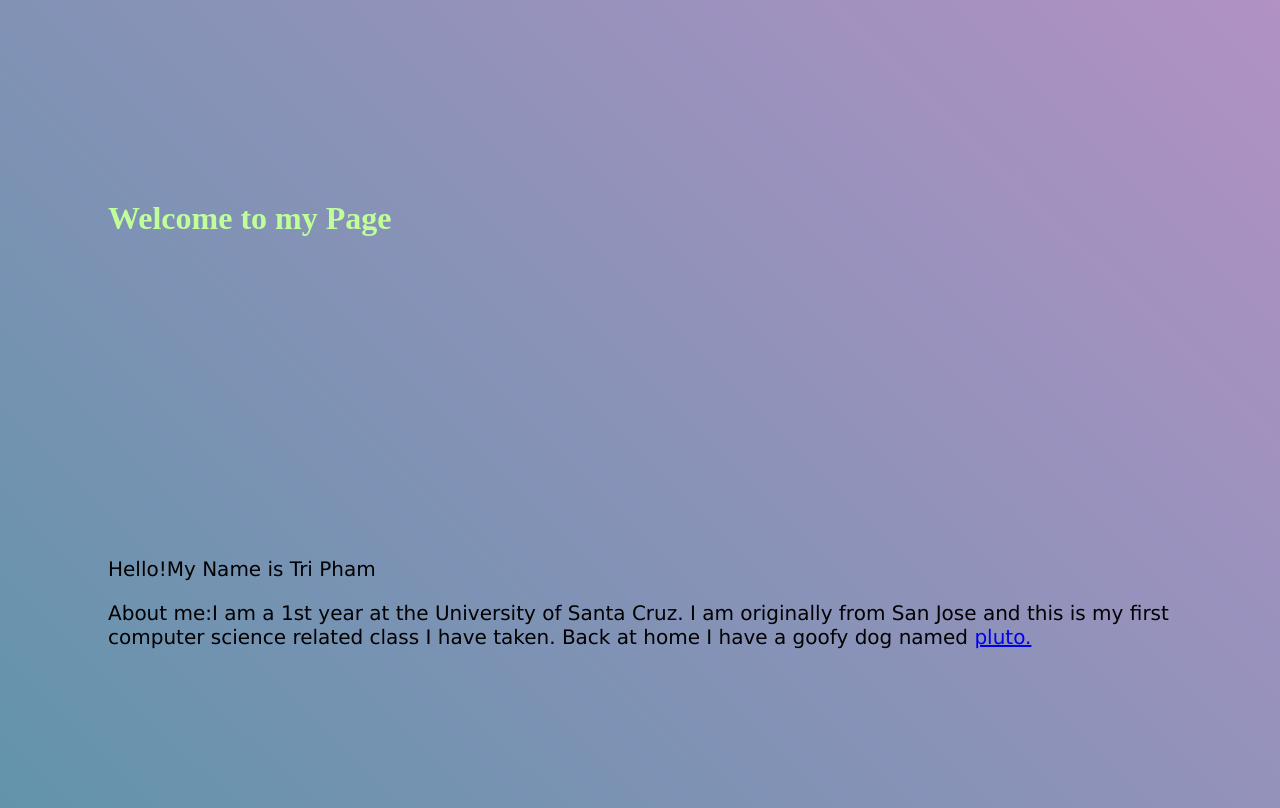
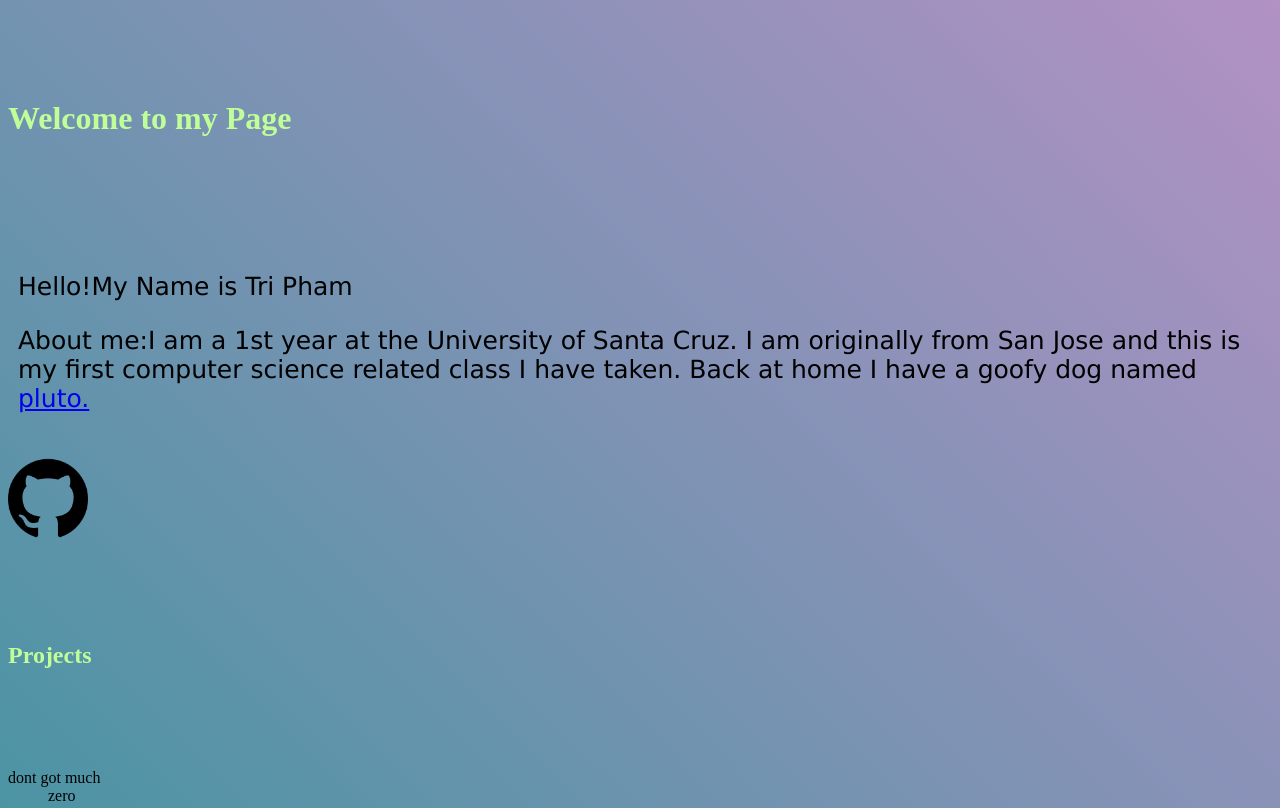
Before and after one commit to Treeeeeee-e/website, a plain HTML site: page index.html in a window 1280 px wide. Shown: the top 808 px of the page. Drawn offline with Linux system fonts and the light colour scheme.

Commit message:
Update style.css

```diff
--- a/style.css
+++ b/style.css
@@ -10,13 +10,12 @@ body{
 .headers{
     color: #BFFE98;
     margin: 100px auto;
-    padding: 100px;
 }
 
 #paragraph{
-    padding:100px;
-    margin: 100px auto;
-    font-size: 20px;
+    padding:10px;
+    margin: 10px auto;
+    font-size: 25px;
     font-family: Verdana, Geneva, sans-serif;
 }
 .icons{
```
